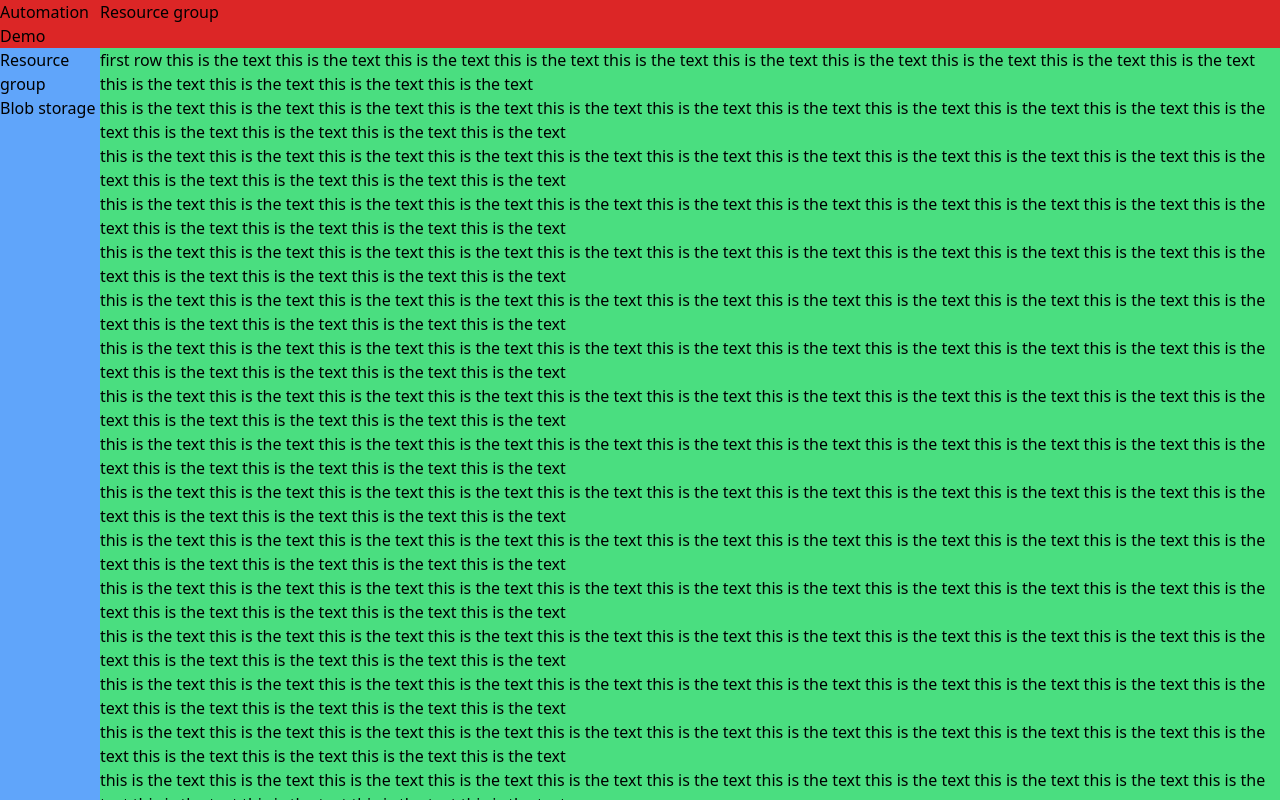
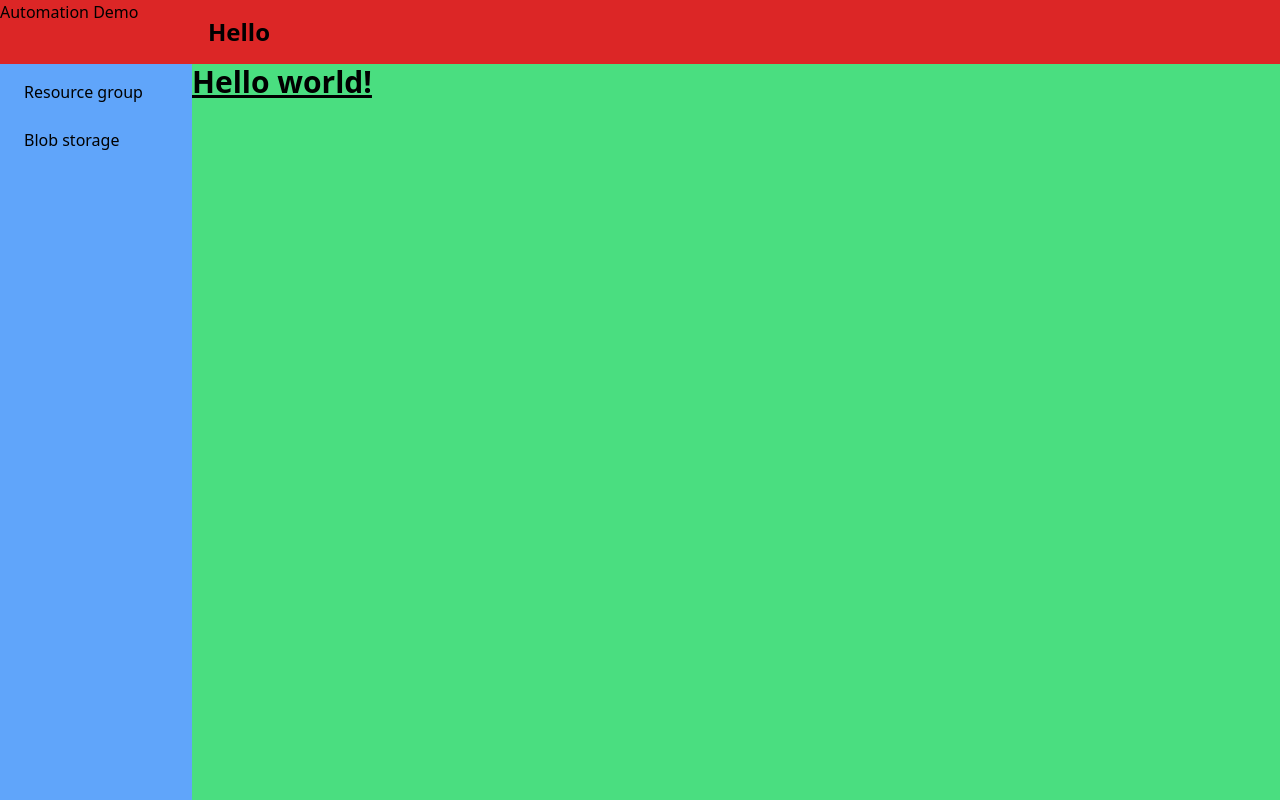
Before and after one commit to mastoj/pulumi-automation-demo, a Next.js app: page / in a window 1280 px wide. Built offline with nearby package versions, Linux system fonts and the light colour scheme.

Commit message:
More layout done

```diff
--- a/components/Layout.tsx
+++ b/components/Layout.tsx
@@ -14,177 +14,29 @@
 } from "react-icons/hi";
 
 export interface LayoutProps {
+    title: string;
     children: React.ReactNode;
 }
-export default function Layout({ children }: LayoutProps) {
+export default function Layout({ children, title }: LayoutProps) {
     const [sidebarOpen, setSidebarOpen] = useState(false);
 
     return (
         <>
             <div className="flex overflow-hidden h-screen">
-                <aside className="flex-row">
-                    <div className="h-12 bg-red-600">Automation Demo</div>
-                    <nav className="bg-blue-400 flex-1 h-full">
-                        <ul>
-                            <li>
-                                <a href="#">Resource group</a>
-                            </li>
-                            <li>
-                                <a href="#">Blob storage</a>
-                            </li>
-                        </ul>
+                <aside className="flex-row w-48">
+                    <div className="h-16 bg-red-600">Automation Demo</div>
+                    <nav className="bg-blue-400 flex-1 h-full space-y-2 pt-2 px-2">
+                        <a className="flex py-2 px-4 rounded-md hover:bg-blue-700" href="#">Resource group</a>
+                        <a className="flex py-2 px-4 rounded-md hover:bg-blue-700" href="#">Blob storage</a>
                     </nav>
                 </aside>
-                <main className="flex-row">
-                    <header className="h-12 bg-red-600 z-50">
-                        <h1>Resource group</h1>
+                <main className="flex-row flex-1">
+                    <header className="h-16 bg-red-600 z-50 p-4">
+                        <h1 className="font-bold text-2xl">{title}</h1>
                     </header>
                     <div className="flex-1 h-screen overflow-hidden -mt-12 pt-12">
                         <div className="overflow-y-auto h-full bg-green-400">
-                            <div>
-                                first row this is the text this is the text this
-                                is the text this is the text this is the text
-                                this is the text this is the text this is the
-                                text this is the text this is the text this is
-                                the text this is the text this is the text this
-                                is the text
-                            </div>
-                            <div>
-                                this is the text this is the text this is the
-                                text this is the text this is the text this is
-                                the text this is the text this is the text this
-                                is the text this is the text this is the text
-                                this is the text this is the text this is the
-                                text this is the text
-                            </div>
-                            <div>
-                                this is the text this is the text this is the
-                                text this is the text this is the text this is
-                                the text this is the text this is the text this
-                                is the text this is the text this is the text
-                                this is the text this is the text this is the
-                                text this is the text
-                            </div>
-                            <div>
-                                this is the text this is the text this is the
-                                text this is the text this is the text this is
-                                the text this is the text this is the text this
-                                is the text this is the text this is the text
-                                this is the text this is the text this is the
-                                text this is the text
-                            </div>
-                            <div>
-                                this is the text this is the text this is the
-                                text this is the text this is the text this is
-                                the text this is the text this is the text this
-                                is the text this is the text this is the text
-                                this is the text this is the text this is the
-                                text this is the text
-                            </div>
-                            <div>
-                                this is the text this is the text this is the
-                                text this is the text this is the text this is
-                                the text this is the text this is the text this
-                                is the text this is the text this is the text
-                                this is the text this is the text this is the
-                                text this is the text
-                            </div>
-                            <div>
-                                this is the text this is the text this is the
-                                text this is the text this is the text this is
-                                the text this is the text this is the text this
-                                is the text this is the text this is the text
-                                this is the text this is the text this is the
-                                text this is the text
-                            </div>
-                            <div>
-                                this is the text this is the text this is the
-                                text this is the text this is the text this is
-                                the text this is the text this is the text this
-                                is the text this is the text this is the text
-                                this is the text this is the text this is the
-                                text this is the text
-                            </div>
-                            <div>
-                                this is the text this is the text this is the
-                                text this is the text this is the text this is
-                                the text this is the text this is the text this
-                                is the text this is the text this is the text
-                                this is the text this is the text this is the
-                                text this is the text
-                            </div>
-                            <div>
-                                this is the text this is the text this is the
-                                text this is the text this is the text this is
-                                the text this is the text this is the text this
-                                is the text this is the text this is the text
-                                this is the text this is the text this is the
-                                text this is the text
-                            </div>
-                            <div>
-                                this is the text this is the text this is the
-                                text this is the text this is the text this is
-                                the text this is the text this is the text this
-                                is the text this is the text this is the text
-                                this is the text this is the text this is the
-                                text this is the text
-                            </div>
-                            <div>
-                                this is the text this is the text this is the
-                                text this is the text this is the text this is
-                                the text this is the text this is the text this
-                                is the text this is the text this is the text
-                                this is the text this is the text this is the
-                                text this is the text
-                            </div>
-                            <div>
-                                this is the text this is the text this is the
-                                text this is the text this is the text this is
-                                the text this is the text this is the text this
-                                is the text this is the text this is the text
-                                this is the text this is the text this is the
-                                text this is the text
-                            </div>
-                            <div>
-                                this is the text this is the text this is the
-                                text this is the text this is the text this is
-                                the text this is the text this is the text this
-                                is the text this is the text this is the text
-                                this is the text this is the text this is the
-                                text this is the text
-                            </div>
-                            <div>
-                                this is the text this is the text this is the
-                                text this is the text this is the text this is
-                                the text this is the text this is the text this
-                                is the text this is the text this is the text
-                                this is the text this is the text this is the
-                                text this is the text
-                            </div>
-                            <div>
-                                this is the text this is the text this is the
-                                text this is the text this is the text this is
-                                the text this is the text this is the text this
-                                is the text this is the text this is the text
-                                this is the text this is the text this is the
-                                text this is the text
-                            </div>
-                            <div>
-                                this is the text this is the text this is the
-                                text this is the text this is the text this is
-                                the text this is the text this is the text this
-                                is the text this is the text this is the text
-                                this is the text this is the text this is the
-                                text this is the text
-                            </div>
-                            <div>
-                                this is the text this is the text this is the
-                                text this is the text this is the text this is
-                                the text this is the text this is the text this
-                                is the text this is the text this is the text
-                                this is the text this is the text this is the
-                                text last row
-                            </div>
+                            {children}
                         </div>
                     </div>
                 </main>
--- a/pages/index.tsx
+++ b/pages/index.tsx
@@ -6,7 +6,7 @@
 
 const Home: NextPage = () => {
     return (
-        <Layout>
+        <Layout title="Hello">
             <div>
                 <h1 className="text-3xl font-bold underline">Hello world!</h1>
             </div>
```
